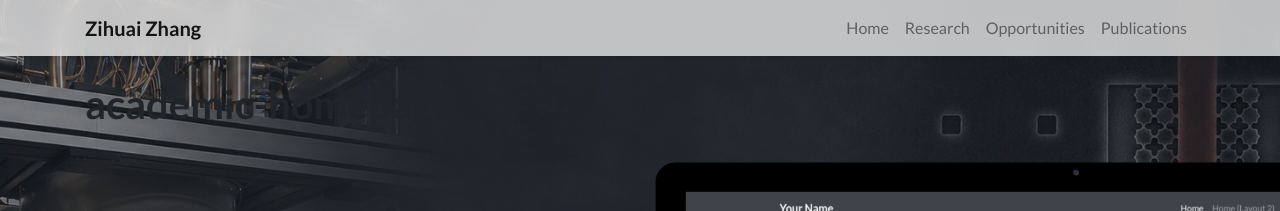
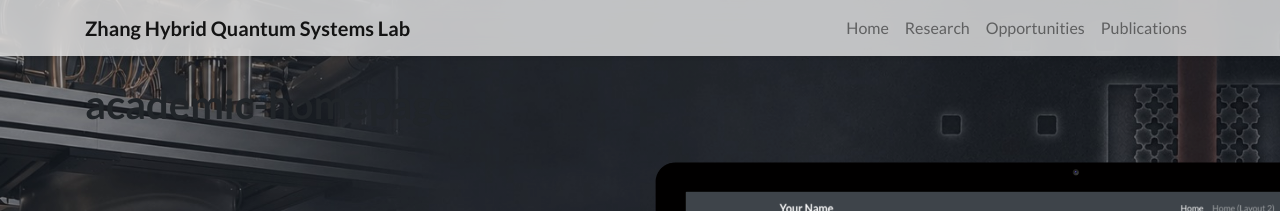
Before and after one commit to zihuaiz/zihuaiz.github.io, a Jekyll site: the page built from README.md, in a window 1280 px wide. Shown: the top 211 px of the page. Built offline with Jekyll 4.4.1, drawn with Linux system fonts in a browser that asks for light colours; nearby versions of some CDN libraries; our own code applies the rules of GitHub Pages for plain Markdown files; a style sheet for code colours, icons or effects is not loaded.

Commit message:
Update profile.yml

```diff
--- a/_data/profile.yml
+++ b/_data/profile.yml
@@ -1,6 +1,6 @@
 primary_name: "Zihuai Zhang"
 secondary_name: ""
-navbar_name: "Zihuai Zhang"
+navbar_name: "Zhang Hybrid Quantum Systems Lab"
 
 positions:
 - name: Incoming Assistant Professor starting in Fall 2026
```
